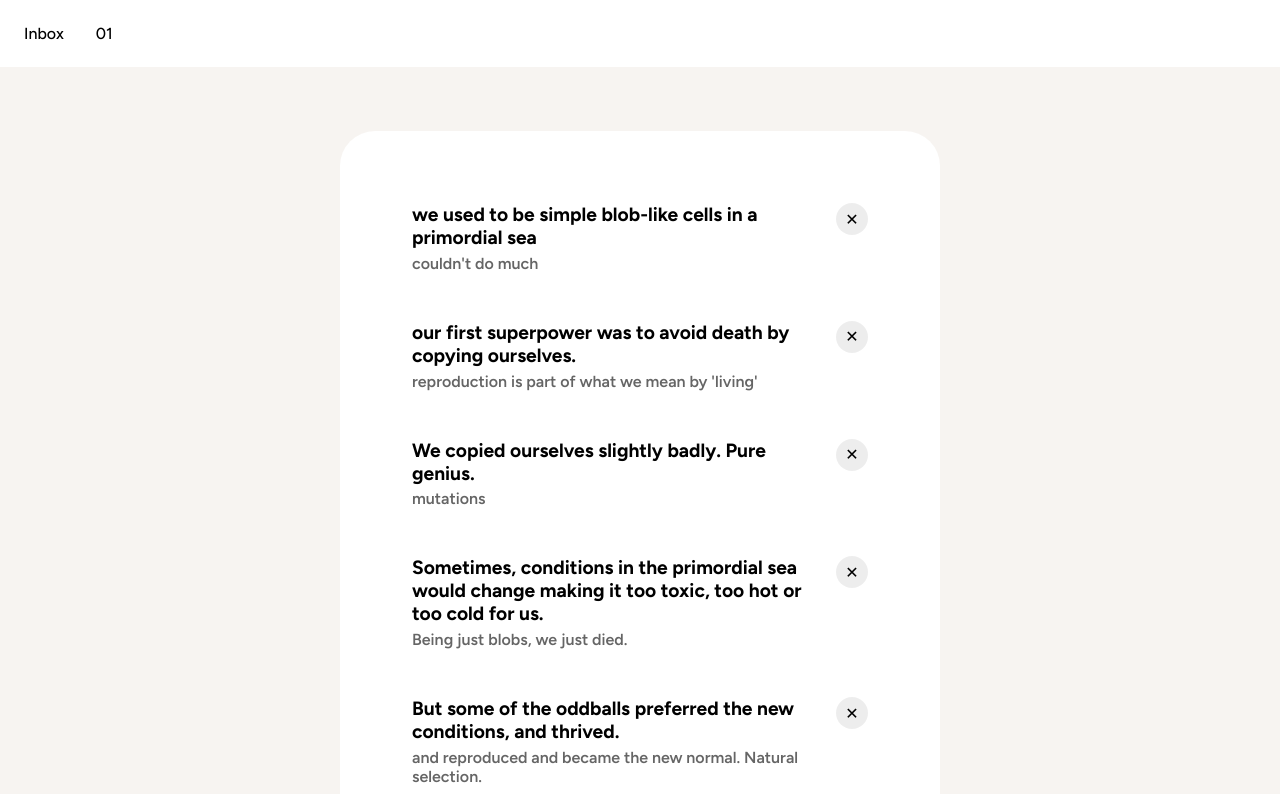
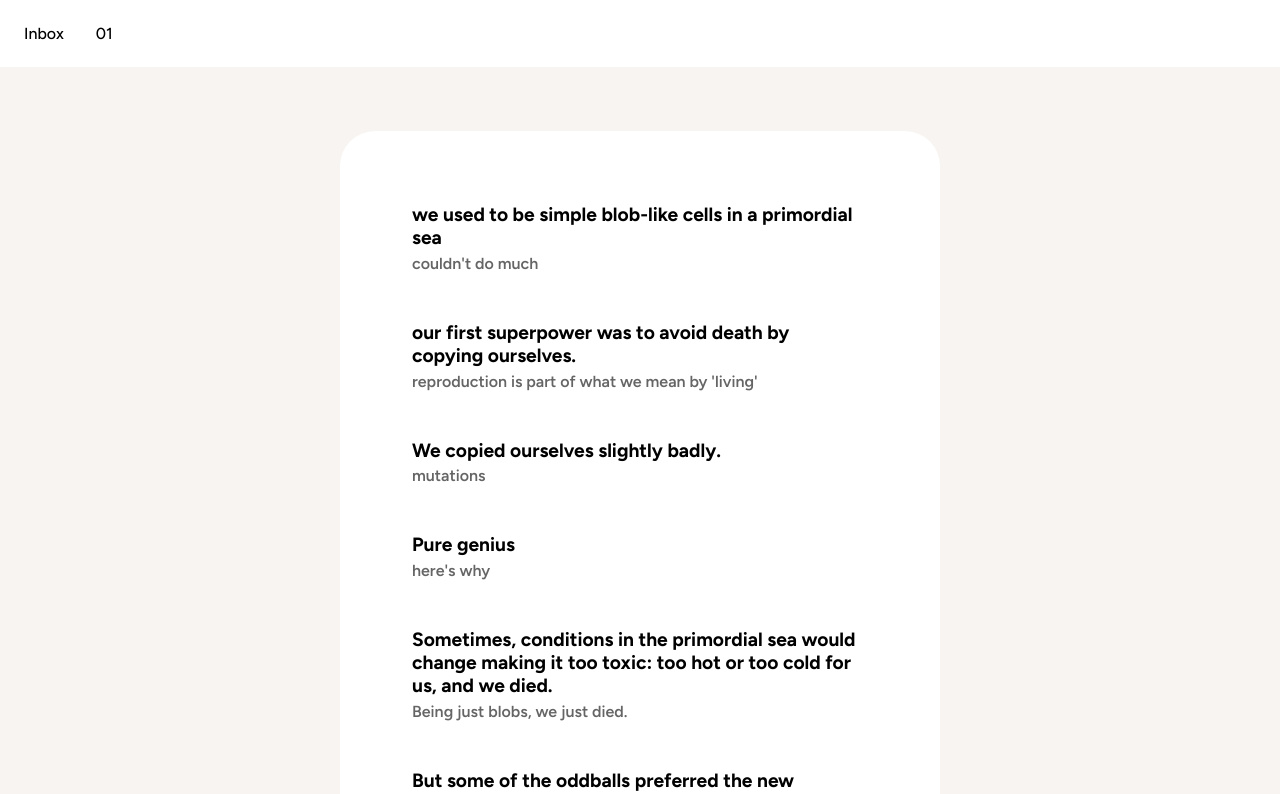
Before and after one commit to aled-working/patterns, a SvelteKit app: page /inbox2 in a window 1280 px wide. Shown: the top 794 px of the page. Built offline with nearby package versions, Linux system fonts and the light colour scheme.

Commit message:
fixing interactions

```diff
--- a/src/routes/inbox2/+page.svelte
+++ b/src/routes/inbox2/+page.svelte
@@ -166,6 +166,33 @@
 				updateIdea(ideaId, field, target.textContent.trim());
 				target.blur();
 				break;
+			case 'Tab':
+				event.preventDefault();
+				// Save current edit first
+				updateIdea(ideaId, field, target.textContent.trim());
+
+				if (field === 'title') {
+					// Move to description of the same idea
+					const article = target.closest('article');
+					const description = article.querySelector('.idea-description');
+					if (description) {
+						description.focus();
+						// Position cursor at end
+						const range = document.createRange();
+						const selection = window.getSelection();
+						range.selectNodeContents(description);
+						range.collapse(false);
+						selection.removeAllRanges();
+						selection.addRange(range);
+					}
+				} else if (field === 'description') {
+					// Jump to new idea form
+					const titleInput = document.getElementById('idea-title');
+					if (titleInput) {
+						titleInput.focus();
+					}
+				}
+				break;
 			case 'ArrowUp':
 				event.preventDefault();
 				moveIdea(ideaId, 'up');
@@ -187,8 +214,33 @@
 		addIdea();
 	}
 
+	// Global keyboard navigation
+	function handleGlobalKeydown(event) {
+		// If TAB is pressed and no element has focus (or focus is on body/document)
+		if (
+			event.key === 'Tab' &&
+			(document.activeElement === document.body || document.activeElement === document.documentElement)
+		) {
+			event.preventDefault();
+			const titleInput = document.getElementById('idea-title');
+			if (titleInput) {
+				titleInput.focus();
+			}
+		}
+	}
+
 	// Initialize
-	onMount(loadIdeas);
+	onMount(() => {
+		loadIdeas();
+		// Add global keyboard listener
+		document.addEventListener('keydown', handleGlobalKeydown);
+	});
+
+	// Cleanup
+	import { onDestroy } from 'svelte';
+	onDestroy(() => {
+		document.removeEventListener('keydown', handleGlobalKeydown);
+	});
 </script>
 
 <div class="page centred-col">
@@ -208,27 +260,27 @@
 							<div class="row apart">
 								<div class="col">
 									<h4
+										class="idea-title"
 										contenteditable="true"
-										on:keydown={event => handleContentEditableKeydown(event, idea.id, 'title')}
-										on:blur={event => handleContentEditableBlur(event, idea.id, 'title')}
+										on:keydown={event => handleEditableKeydown(event, idea.id, 'title')}
+										on:blur={event => handleEditableBlur(event, idea.id, 'title')}
 									>
 										{idea.title}
 									</h4>
 
 									{#if idea.description}
 										<p
-											class="faint-text"
+											class="faint-text idea-description"
 											contenteditable="true"
-											on:keydown={event =>
-												handleContentEditableKeydown(event, idea.id, 'description')}
-											on:blur={event => handleContentEditableBlur(event, idea.id, 'description')}
+											on:keydown={event => handleEditableKeydown(event, idea.id, 'description')}
+											on:blur={event => handleEditableBlur(event, idea.id, 'description')}
 										>
 											{idea.description}
 										</p>
 									{/if}
 								</div>
 								<button
-									class="tiny-icon-button"
+									class="white tiny-icon-button remove-idea hide-until-hover"
 									on:click={() => removeIdea(idea.id)}
 									aria-label="Remove idea"
 									title="Remove idea"
@@ -255,7 +307,7 @@
 		<!-- add idea -->
 
 		<!-- <h2 id="add-idea-heading">Add New Idea</h2> -->
-		<form on:submit={handleSubmit} class="stack">
+		<form on:submit={handleSubmit} class="stack new-idea">
 			<!-- <label for="idea-title">Title</label> -->
 			<input type="text" id="idea-title" bind:value={newIdea.title} placeholder="Enter idea title..." required />
 
@@ -273,5 +325,15 @@
 </div>
 
 <style>
+	.panel {
+		padding-right: 1rem;
+	}
 	/* Minimal additional styles for this specific component */
+	.hide-until-hover {
+		opacity: 0;
+		transition: opacity 0.2s;
+	}
+	article:hover .remove-idea {
+		opacity: 1;
+	}
 </style>
--- a/static/ideas-list.json
+++ b/static/ideas-list.json
@@ -13,13 +13,19 @@
   },
   {
     "id": 1757002963954,
-		"title": "We copied ourselves slightly badly. Pure genius.",
+    "title": "We copied ourselves slightly badly.",
     "description": "mutations",
     "createdAt": "2025-09-04T16:22:43.954Z"
   },
   {
+    "id": 1757242551951,
+    "title": "Pure genius",
+    "description": "here's why",
+    "createdAt": "2025-09-07T10:55:51.951Z"
+  },
+  {
     "id": 1757003090193,
-		"title": "Sometimes, conditions in the primordial sea would change making it too toxic, too hot or too cold for us.",
+    "title": "Sometimes, conditions in the primordial sea would change making it too toxic: too hot or too cold for us, and we died.",
     "description": "Being just blobs, we just died.",
     "createdAt": "2025-09-04T16:24:50.193Z"
   },
```
Lines whose indentation alone changed are shown as unchanged.
